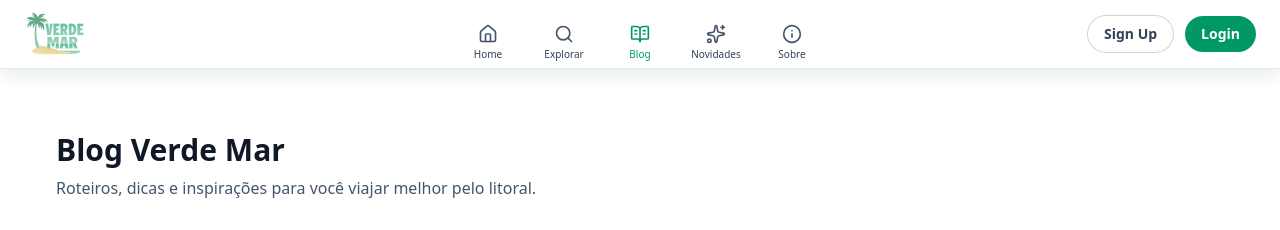
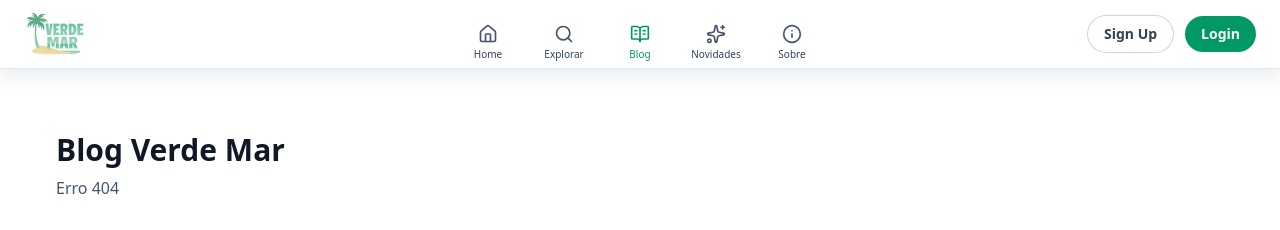
Before and after one commit to luigisuzigan/TCC-VerdeMar, a React (Vite) app in the folder front/: page /blog in a window 1280 px wide. Shown: the top 230 px of the page. Built offline with nearby package versions, Linux system fonts and the light colour scheme; no server answers.

Commit message:
Teste de Commit

```diff
--- a/front/src/pages/Blog/index.jsx
+++ b/front/src/pages/Blog/index.jsx
@@ -9,7 +9,7 @@ export default function Blog() {
     <main>
       <section className="mx-auto w-[min(96vw,1200px)] px-4 py-12">
         <h1 className="text-3xl font-extrabold">Blog Verde Mar</h1>
-        <p className="mt-2 max-w-2xl text-slate-600">Roteiros, dicas e inspirações para você viajar melhor pelo litoral.</p>
+        <p className="mt-2 max-w-2xl text-slate-600">Erro 404</p>
 
         {/* Grid de cards */}
         <div className="mt-8 grid gap-6 sm:grid-cols-2 lg:grid-cols-3">
```
